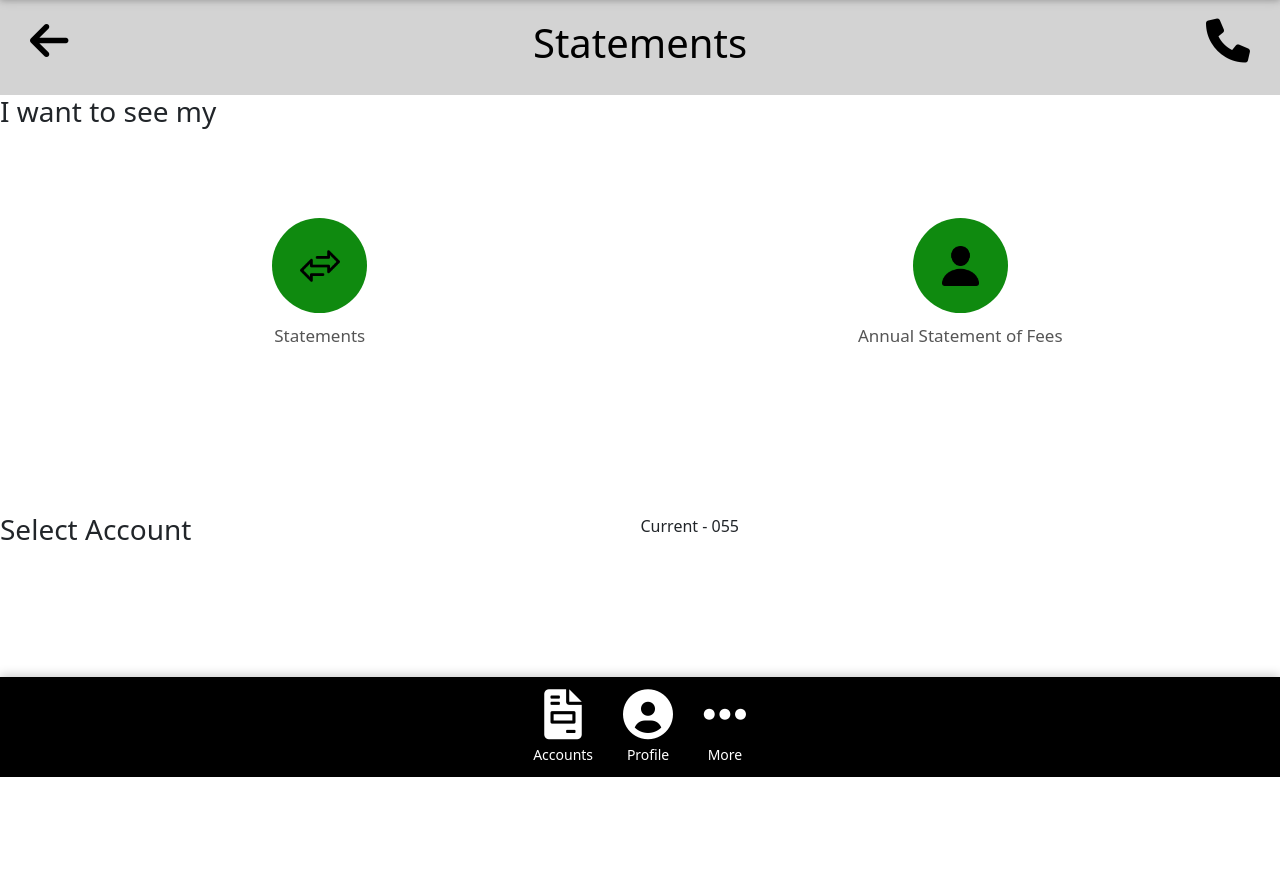
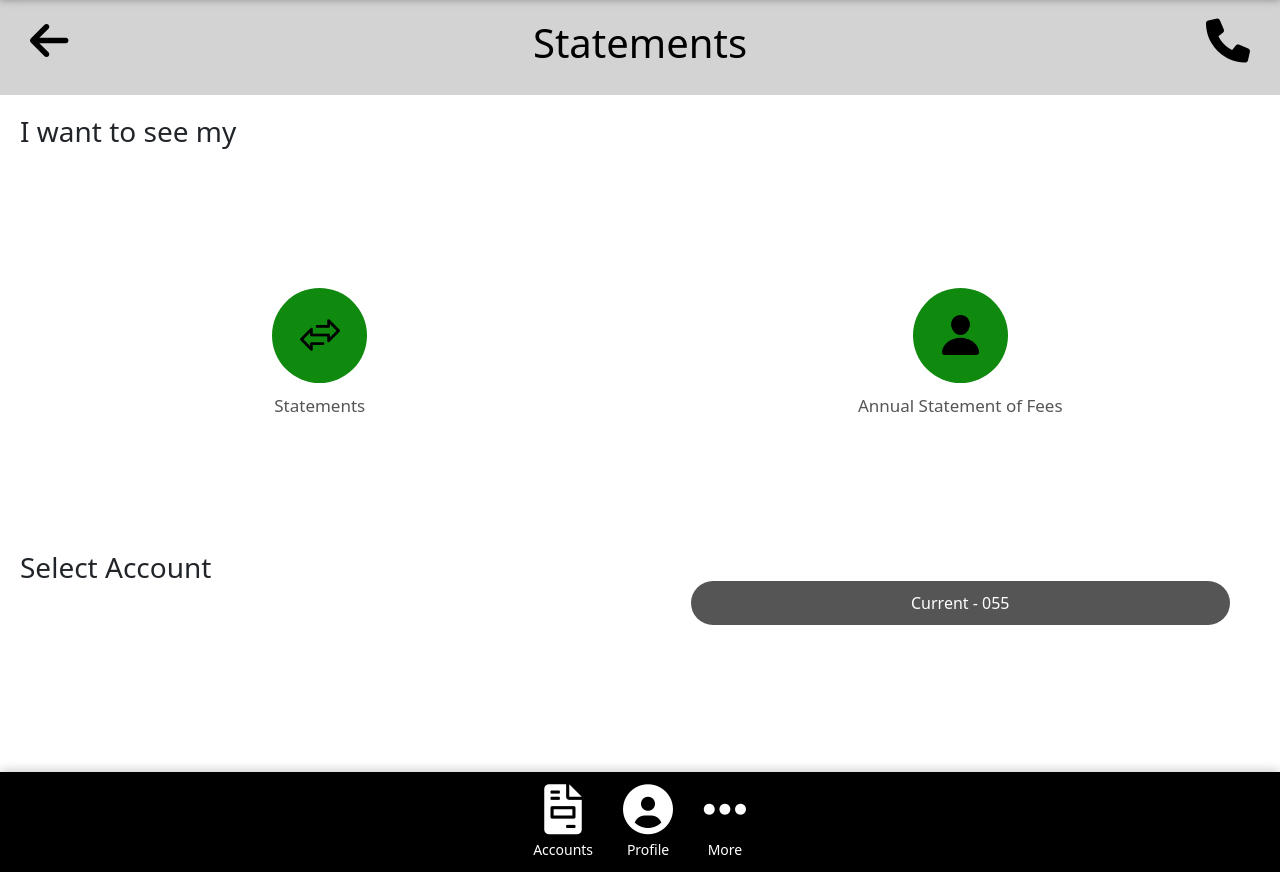
Before and after one commit to ehis04/AIB-Prototype, a Django app: page /statements/ in a window 1280 px wide. Shown: the part 72-944 px from the top of the page. Before the commit the page ends 849 px from the top, so only its background shows below. Run offline with Django 5.2, Linux system fonts and the light colour scheme; some libraries are stand-ins or nearby versions.

Commit message:
all pages some need updates

```diff
--- a/web/static/style.css
+++ b/web/static/style.css
@@ -66,6 +66,17 @@ header {
   position: relative;
 }
 
+.select {
+  background-color: #555;
+  color: white;
+  padding: 10px 20px;
+  border: none;
+  border-radius: 50px;
+  cursor: pointer;
+  font-size: 16px;
+  position: relative;
+  margin: 50px;
+}
 .currAccount:hover {
   background-color: white;
   color: black;
@@ -94,6 +105,10 @@ header {
   flex-direction: column;
 }
 
+.stateH3 {
+  margin: 20px;
+  margin-bottom: 83px;
+}
 .circle-button:hover {
   background-color: green;
 }
--- a/web/templates/statements.html
+++ b/web/templates/statements.html
@@ -11,7 +11,7 @@
         </H1>
     </header>
     <main>
-        <h3> I want to see my </h3>
+        <div class="stateH3"> <h3> I want to see my </h3> </div>
 
         <div class="pay-options">
             <div class="pay-option">
@@ -27,8 +27,8 @@
                 <p>Annual Statement of Fees</p>
             </div>
 
-            <h3> Select Account </h3>
-            <p> Current - 055 </p>
+            <div class="stateH3"> <h3> Select Account </h3> </div>
+            <button class="select"> Current - 055 </button>
     </main>
 
     <footer>
```
Also changed, not shown: web/templates/transactions.html (+24 -1 lines), web/static/exit.css (line endings or trailing spaces).
